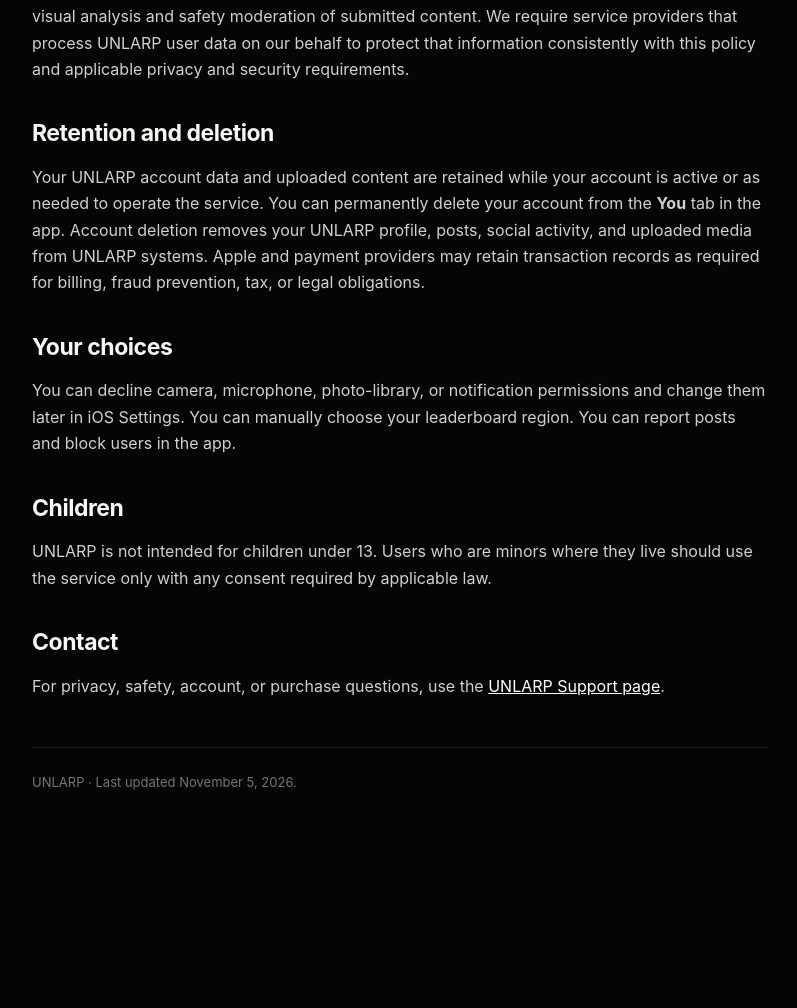
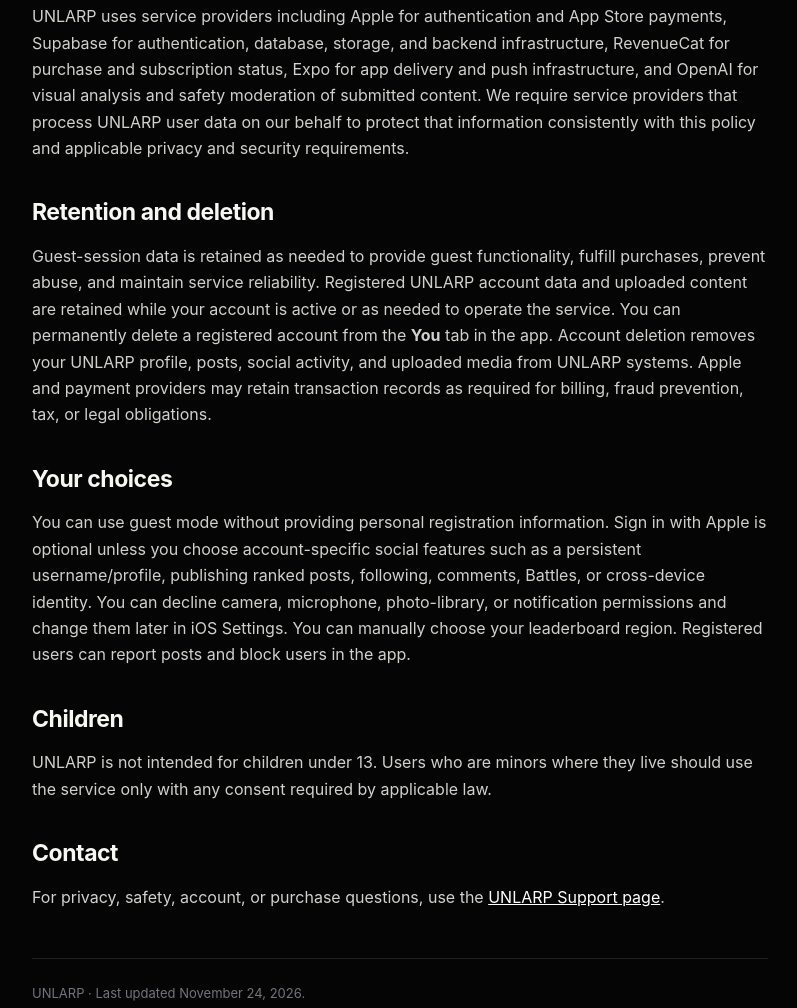
Before and after one commit to coleyp118/unlarp-legal, a plain HTML site: page privacy/index.html in a window 1280 px wide. Shown: the part 1266-2274 px from the top of the page, without its empty margins (240-1037 px from the left). Before the commit the page ends 2145 px from the top, so only its background shows below. Drawn offline with Linux system fonts and the light colour scheme.

Commit message:
Document optional guest mode and purchase identity

```diff
--- a/privacy/index.html
+++ b/privacy/index.html
@@ -1,6 +1,6 @@
 <!doctype html><html lang="en"><head><meta charset="utf-8"><meta name="viewport" content="width=device-width,initial-scale=1,viewport-fit=cover"><meta name="theme-color" content="#050505"><title>Privacy Policy · UNLARP</title><link rel="stylesheet" href="/styles.css"></head><body><main><header><div><div class="brand">UNLARP</div><div class="tag">Real life. Real rank.</div></div><nav><a href="/privacy/">Privacy</a><a href="/terms/">Terms</a><a href="/support/">Support</a></nav></header><section class="hero"><div class="eyebrow">UNLARP</div><h1>Privacy Policy</h1><p>UNLARP is a live-capture social ranking app. This policy explains what information UNLARP processes, why it is used, and the choices available to you.</p></section>
 <h2>Information we process</h2><ul>
-<li><strong>Account information:</strong> Sign in with Apple identifiers and, when Apple provides them, your name or email; your UNLARP username and profile photo.</li>
+<li><strong>Guest and account information:</strong> You may use UNLARP in guest mode without providing a name, email address, or Apple sign-in. Guest mode uses a temporary service identifier needed for app operation, purchase fulfillment, and abuse prevention. If you later choose Sign in with Apple, UNLARP processes the Apple account identifier and, when Apple provides them, your name or email, plus your UNLARP username and profile photo.</li>
 <li><strong>User content:</strong> live photos and short videos you capture in UNLARP, captions you add, comments, reactions, reports, Battle activity, and other social interactions.</li>
 <li><strong>Ranking and app activity:</strong> AI score results, leaderboard activity, streaks, feature usage, product interactions, and analytics needed to operate and improve the service.</li>
 <li><strong>Diagnostics and network metadata:</strong> limited technical information such as request logs, IP address, platform information, errors, and reliability diagnostics used for security, abuse prevention, troubleshooting, and service operation.</li>
@@ -10,7 +10,7 @@
 </ul>
 <h2>How information is used</h2><p>We use this information to authenticate accounts, score and moderate live captures, publish posts, operate leaderboards and Battles, fulfill purchases, analyze product usage, prevent abuse, provide support, send requested notifications, and maintain service reliability. UNLARP does not use this information for third-party advertising or cross-app tracking, and we do not sell personal information.</p>
 <h2>Service providers</h2><p>UNLARP uses service providers including Apple for authentication and App Store payments, Supabase for authentication, database, storage, and backend infrastructure, RevenueCat for purchase and subscription status, Expo for app delivery and push infrastructure, and OpenAI for visual analysis and safety moderation of submitted content. We require service providers that process UNLARP user data on our behalf to protect that information consistently with this policy and applicable privacy and security requirements.</p>
-<h2>Retention and deletion</h2><p>Your UNLARP account data and uploaded content are retained while your account is active or as needed to operate the service. You can permanently delete your account from the <strong>You</strong> tab in the app. Account deletion removes your UNLARP profile, posts, social activity, and uploaded media from UNLARP systems. Apple and payment providers may retain transaction records as required for billing, fraud prevention, tax, or legal obligations.</p>
-<h2>Your choices</h2><p>You can decline camera, microphone, photo-library, or notification permissions and change them later in iOS Settings. You can manually choose your leaderboard region. You can report posts and block users in the app.</p>
+<h2>Retention and deletion</h2><p>Guest-session data is retained as needed to provide guest functionality, fulfill purchases, prevent abuse, and maintain service reliability. Registered UNLARP account data and uploaded content are retained while your account is active or as needed to operate the service. You can permanently delete a registered account from the <strong>You</strong> tab in the app. Account deletion removes your UNLARP profile, posts, social activity, and uploaded media from UNLARP systems. Apple and payment providers may retain transaction records as required for billing, fraud prevention, tax, or legal obligations.</p>
+<h2>Your choices</h2><p>You can use guest mode without providing personal registration information. Sign in with Apple is optional unless you choose account-specific social features such as a persistent username/profile, publishing ranked posts, following, comments, Battles, or cross-device identity. You can decline camera, microphone, photo-library, or notification permissions and change them later in iOS Settings. You can manually choose your leaderboard region. Registered users can report posts and block users in the app.</p>
 <h2>Children</h2><p>UNLARP is not intended for children under 13. Users who are minors where they live should use the service only with any consent required by applicable law.</p>
-<h2>Contact</h2><p>For privacy, safety, account, or purchase questions, use the <a href="/support/">UNLARP Support page</a>.</p><footer>UNLARP · Last updated November 5, 2026.</footer></main></body></html>
+<h2>Contact</h2><p>For privacy, safety, account, or purchase questions, use the <a href="/support/">UNLARP Support page</a>.</p><footer>UNLARP · Last updated November 24, 2026.</footer></main></body></html>
```
